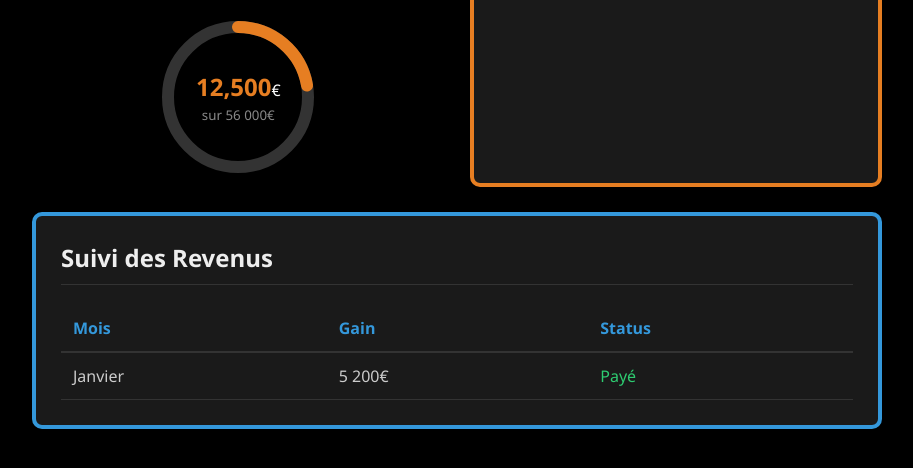
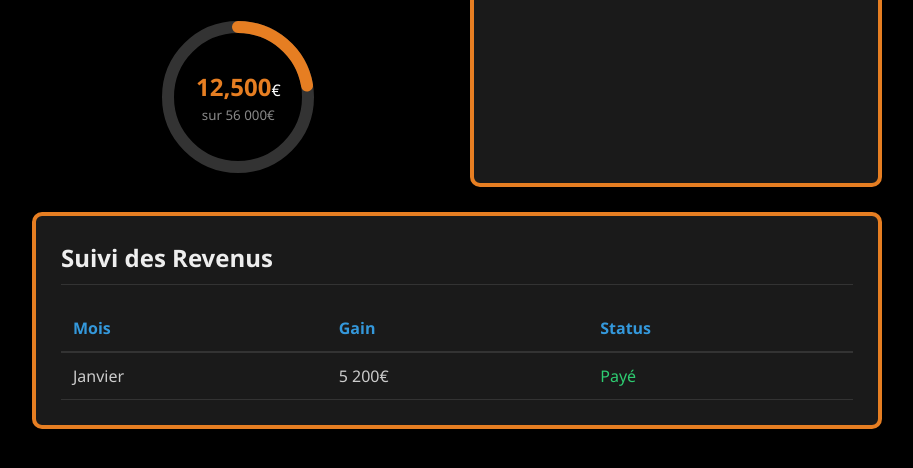
Before and after one commit to G4NON/Site-G4NON-project, a plain HTML site: page index.html in a window 1280 px wide. Shown: the part 274-742 px from the top of the page, without its empty margins (183-1096 px from the left). Drawn offline with Linux system fonts and the light colour scheme.

Commit message:
reboot site

```diff
--- a/index.html
+++ b/index.html
@@ -110,7 +110,7 @@
         /* Cadre BLEU - Suivi mensuel */
         .box-blue {
             grid-column: 1 / 3;
-            border: var(--border-width) solid #3498db;
+            border: var(--border-width) solid #e67e22;
             padding: 25px;
             background-color: var(--card-bg);
             border-radius: 10px;
```
